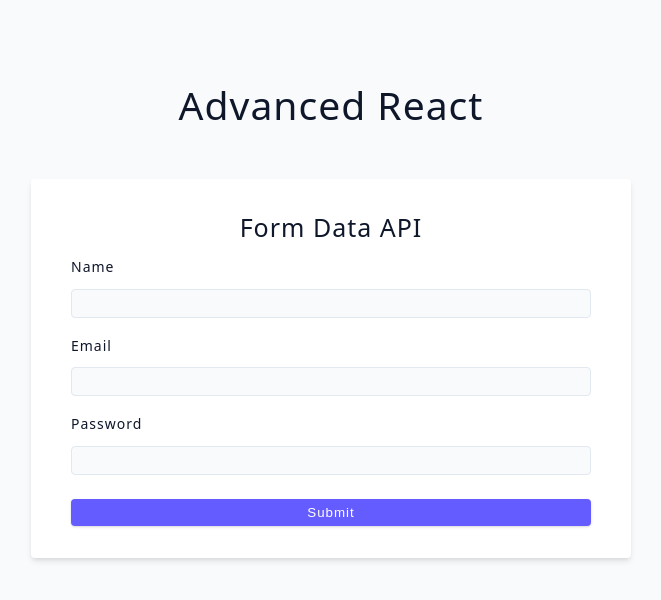
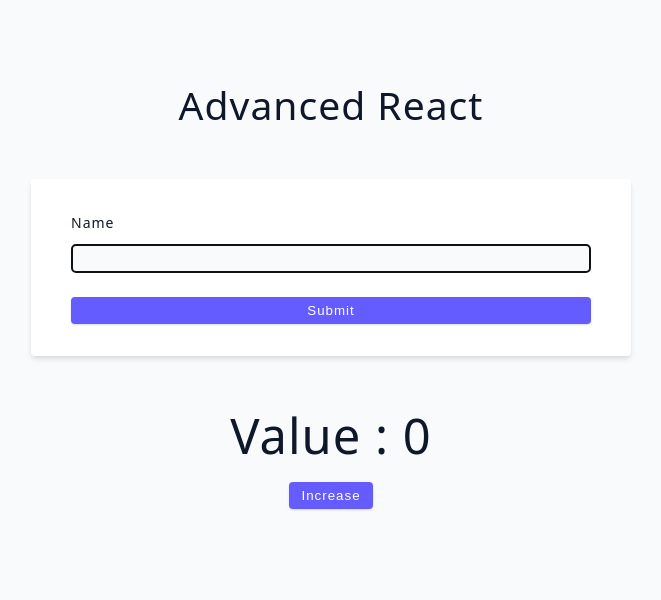
Before and after one commit to Deepakvrma14/FrontEnd-Learning, a React (Vite) app in the folder 03-advanced-react/: page / in a window 1280 px wide. Shown: the top 600 px of the page, without its empty margins (309-970 px from the left). Built offline with nearby package versions, Linux system fonts and the light colour scheme.

Commit message:
useRef hook completed

```diff
--- a/03-advanced-react/src/App.jsx
+++ b/03-advanced-react/src/App.jsx
@@ -27,7 +27,7 @@
 import MultipleInputs from './tutorial/06-forms/starter/03-multiple-inputs'
 // import OtherInputs from './tutorial/06-forms/starter/04-other-inputs'
 import UncontrolledInputs from './tutorial/06-forms/starter/05-form-data'
-
+import UseRefBasics from './tutorial/07-useRef/starter/01-useRef-basics'
 
 function App() {
   return (
@@ -70,10 +70,10 @@
  {/* <UserChallenge1/> */}
             {/* <OtherInputs/>   */}
 
-
+      {/* <UncontrolledInputs/> */}
 
       </div>
-      <UncontrolledInputs/>
+      <UseRefBasics/>
     </div>
   );
 }
--- a/03-advanced-react/src/tutorial/07-useRef/starter/01-useRef-basics.jsx
+++ b/03-advanced-react/src/tutorial/07-useRef/starter/01-useRef-basics.jsx
@@ -2,10 +2,29 @@
 
 const UseRefBasics = () => {
   const [value, setValue] = useState(0);
+  const refConstainer = useRef(null);
+  console.log(refConstainer);
+
+  useEffect(() =>{
+    // console.log(refConstainer.current);
+    refConstainer.current.focus();
+  });
+  const isMounted = useRef(false);
 
   const handleSubmit = (e) => {
     e.preventDefault();
+    console.log(refConstainer.current);
+    const name = refConstainer.current.value;
+    console.log(name);
   };
+  useEffect(() => {
+    if (!isMounted.current) {
+      isMounted.current = true;
+      return;
+    }
+    console.log('re-render');
+  }, [value]);
+
 
   return (
     <div>
@@ -14,7 +33,7 @@
           <label htmlFor='name' className='form-label'>
             Name
           </label>
-          <input type='text' id='name' className='form-input' />
+          <input type='text' id='name' className='form-input' ref = {refConstainer} />
         </div>
         <button type='submit' className='btn btn-block'>
           submit
```
